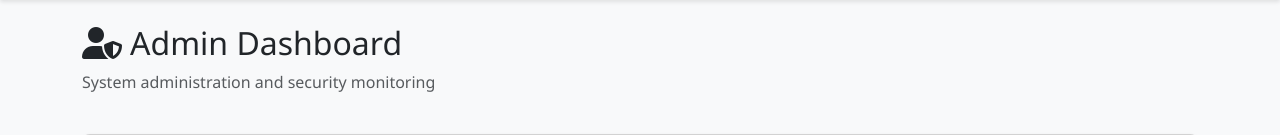
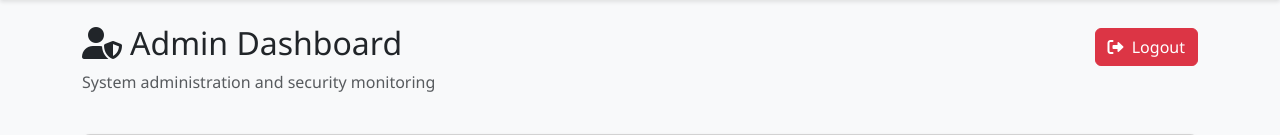
Before and after one commit to KaruboNaoaki/HealthcareSys, a Flask app: template templates/admin_dashboard.html in a window 1280 px wide. Shown: the part 56-191 px from the top of the page. Run offline with Flask 3, Linux system fonts and the light colour scheme; the template is opened without the code that fills it, so the values that code supplies are empty.

Commit message:
Update admin_dashboard.html

```diff
--- a/templates/admin_dashboard.html
+++ b/templates/admin_dashboard.html
@@ -5,7 +5,12 @@
 {% block content %}
 <div class="row mb-4">
     <div class="col">
-        <h2><i class="fas fa-user-shield me-2"></i>Admin Dashboard</h2>
+        <div class="d-flex justify-content-between align-items-center">
+            <h2><i class="fas fa-user-shield me-2"></i>Admin Dashboard</h2>
+            <a href="{{ url_for('logout') }}" class="btn btn-danger">
+                <i class="fas fa-sign-out-alt me-1"></i> Logout
+            </a>
+        </div>
         <p class="text-muted">System administration and security monitoring</p>
     </div>
 </div>
```
